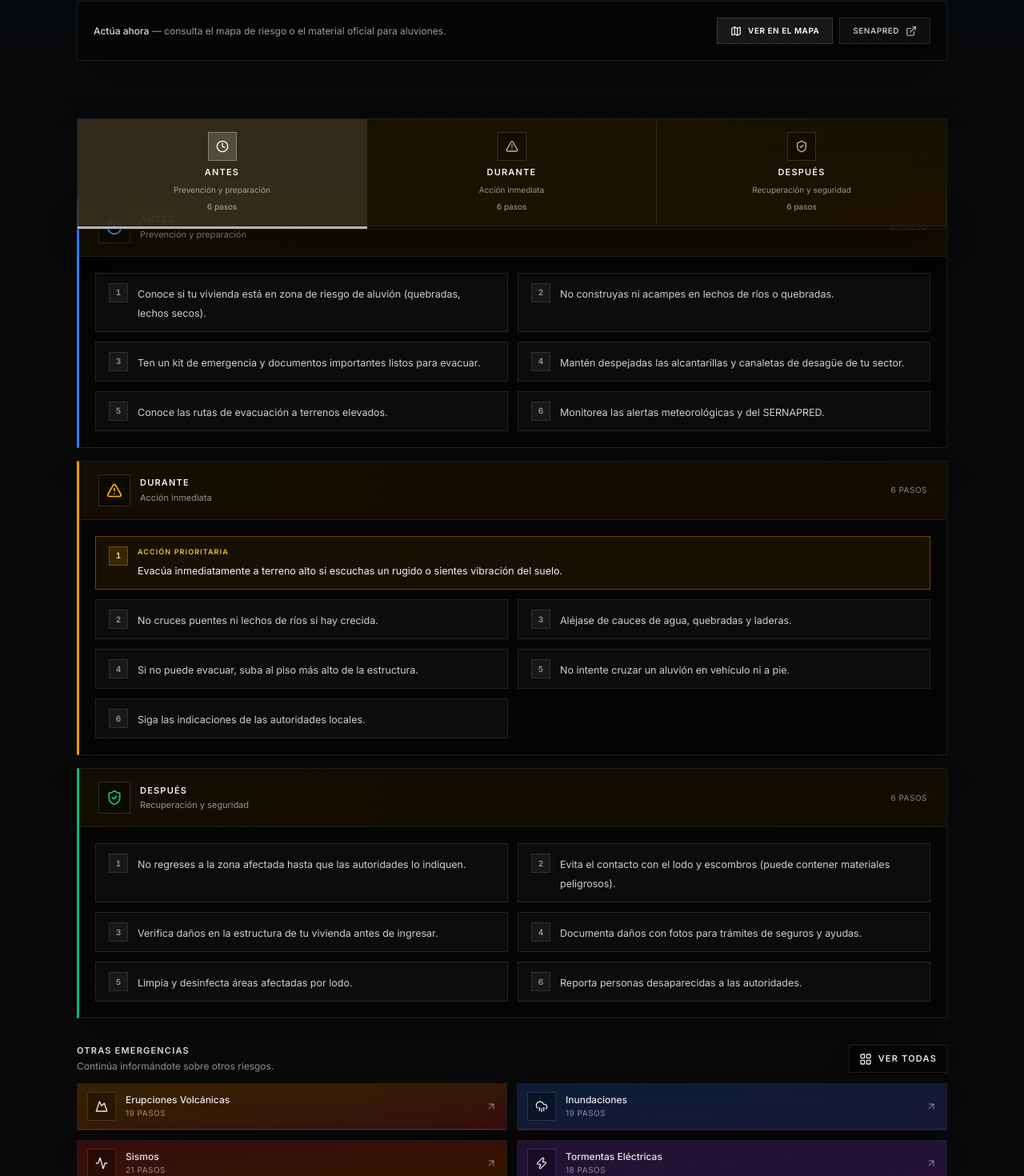
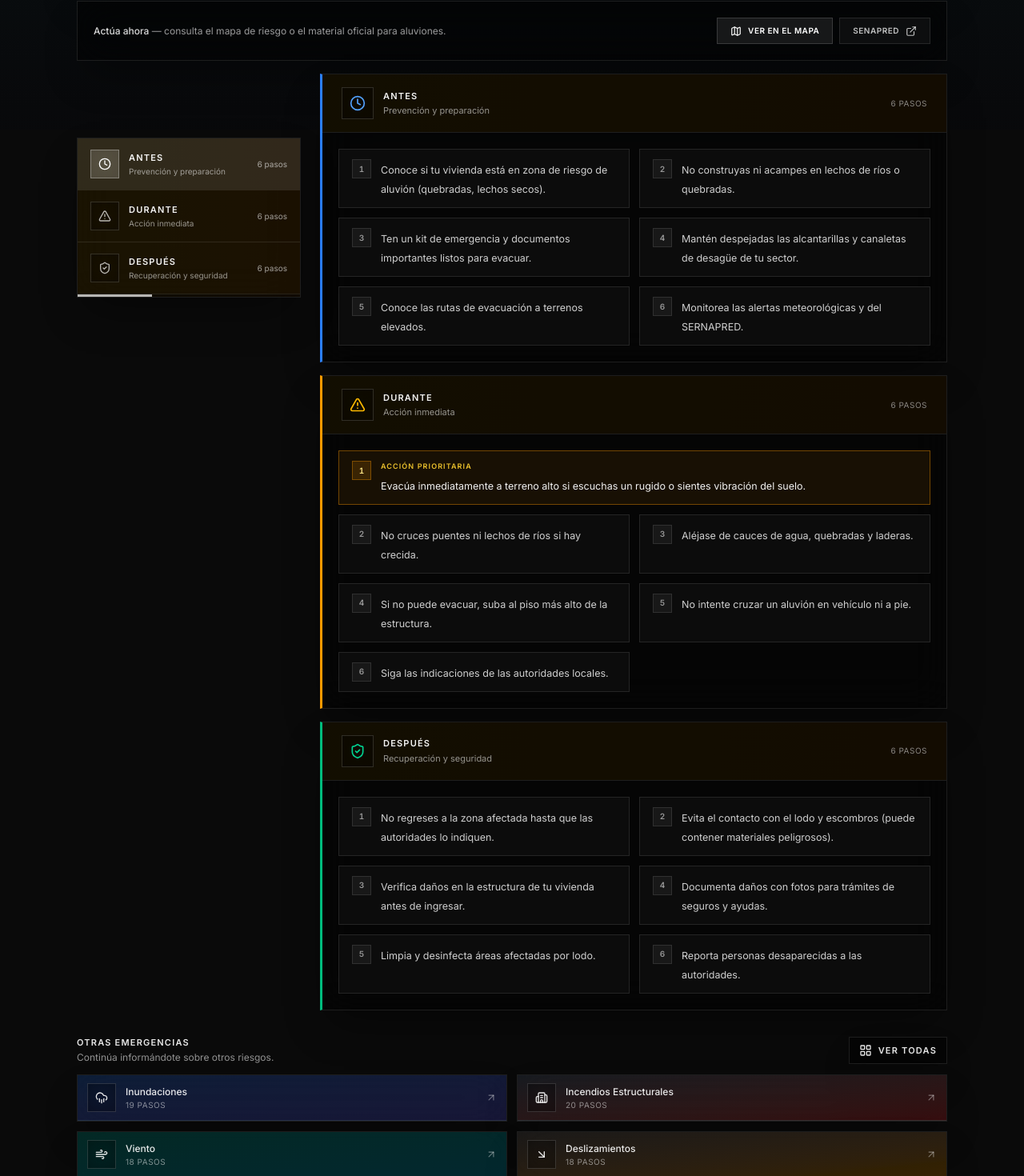
Before and after one commit to Alphabeath/ChileRisk, a Next.js app in the folder frontend/: page /disasters/aluviones in a window 1280 px wide. Shown: the part 638-2108 px from the top of the page at 80% size. Built offline with nearby package versions, Linux system fonts and the light colour scheme.

Commit message:
feat: mejorar la navegación y el diseño de la página de detalles de desastres

```diff
--- a/frontend/app/(citizen)/disasters/[tipo]/page.tsx
+++ b/frontend/app/(citizen)/disasters/[tipo]/page.tsx
@@ -89,11 +89,14 @@ export default async function DisasterDetailPage({
 
         <DisasterDetailActions title={desastre.title} />
 
-        <div className="mt-4">
-          <DisasterDetailNav color={desastre.color} phases={phaseNav} />
-        </div>
+        <section className="mt-4 grid grid-cols-1 gap-4 lg:grid-cols-[minmax(220px,280px)_1fr] lg:items-start lg:gap-6">
+          <DisasterDetailNav
+            color={desastre.color}
+            phases={phaseNav}
+            className="z-10 lg:sticky lg:self-start"
+          />
 
-        <div className="mt-4 flex flex-col gap-4">
+          <div className="flex min-w-0 flex-col gap-4">
             {phases.map((phase) => (
               <DisasterPhasePanel
                 key={phase.key}
@@ -104,6 +107,7 @@ export default async function DisasterDetailPage({
               />
             ))}
           </div>
+        </section>
 
         <RelatedDisasters currentSlug={desastre.slug} />
       </div>
--- a/frontend/components/disasters/disaster-detail-nav.tsx
+++ b/frontend/components/disasters/disaster-detail-nav.tsx
@@ -3,6 +3,7 @@
 import { useEffect, useState } from "react"
 import { AlertTriangle, Clock, ShieldCheck } from "lucide-react"
 import type { LucideIcon } from "lucide-react"
+import { DISASTER_PHASE_NAV_STICKY_TOP_PX } from "@/lib/citizen-layout"
 import { GLASS_DIVIDER, GLASS_MICA_INTERACTIVE_CLASS, GLASS_PANEL_CLASS } from "@/lib/glass-panel"
 import { cn } from "@/lib/utils"
 
@@ -24,9 +25,10 @@ const phaseIcons: Record<DisasterPhaseNavItem["phaseKey"], LucideIcon> = {
 interface DisasterDetailNavProps {
   color: string
   phases: DisasterPhaseNavItem[]
+  className?: string
 }
 
-export function DisasterDetailNav({ color, phases }: DisasterDetailNavProps) {
+export function DisasterDetailNav({ color, phases, className }: DisasterDetailNavProps) {
   const [activeId, setActiveId] = useState(phases[0]?.id ?? "")
 
   useEffect(() => {
@@ -64,8 +66,10 @@ export function DisasterDetailNav({ color, phases }: DisasterDetailNavProps) {
       className={cn(
         GLASS_PANEL_CLASS,
         GLASS_MICA_INTERACTIVE_CLASS,
-        "relative sticky top-14 z-10 overflow-hidden",
+        "relative overflow-hidden",
+        className,
       )}
+      style={{ top: DISASTER_PHASE_NAV_STICKY_TOP_PX }}
       aria-label="Fases de preparación"
     >
       <div
@@ -77,7 +81,13 @@ export function DisasterDetailNav({ color, phases }: DisasterDetailNavProps) {
       />
       <div className="pointer-events-none absolute inset-0 bg-black/50" aria-hidden />
 
-      <ul className={cn("relative grid grid-cols-3 divide-x", GLASS_DIVIDER)}>
+      <ul
+        className={cn(
+          "relative grid grid-cols-3 divide-x",
+          "lg:grid-cols-1 lg:divide-x-0 lg:divide-y",
+          GLASS_DIVIDER,
+        )}
+      >
         {phases.map((phase) => {
           const Icon = phaseIcons[phase.phaseKey]
           const isActive = phase.id === activeId
@@ -87,14 +97,15 @@ export function DisasterDetailNav({ color, phases }: DisasterDetailNavProps) {
                 href={`#${phase.id}`}
                 aria-current={isActive ? "true" : undefined}
                 className={cn(
-                  "flex h-full min-h-[5.5rem] flex-col items-center justify-center gap-1.5 px-2 py-4 text-center transition-all duration-200 sm:min-h-[6.5rem] sm:px-4",
+                  "flex h-full min-h-[4.25rem] flex-col items-center justify-center gap-1 px-2 py-3 text-center transition-all duration-200 sm:min-h-[5.5rem] sm:gap-1.5 sm:px-4 sm:py-4",
+                  "lg:min-h-0 lg:flex-row lg:items-center lg:justify-start lg:gap-3 lg:px-4 lg:py-3.5 lg:text-left",
                   "hover:bg-white/[0.08] focus-visible:outline-none focus-visible:ring-1 focus-visible:ring-inset focus-visible:ring-white/35",
                   isActive && "bg-white/[0.1]",
                 )}
               >
                 <div
                   className={cn(
-                    "flex size-9 items-center justify-center border backdrop-blur-sm transition-all duration-200",
+                    "flex size-9 shrink-0 items-center justify-center border backdrop-blur-sm transition-all duration-200",
                     isActive
                       ? "border-white/30 bg-white/15"
                       : "border-white/15 bg-black/25 group-hover:border-white/25",
@@ -109,13 +120,15 @@ export function DisasterDetailNav({ color, phases }: DisasterDetailNavProps) {
                     aria-hidden
                   />
                 </div>
-                <span className="text-[11px] font-semibold uppercase tracking-[1.2px] text-white/95">
-                  {phase.label}
-                </span>
-                <span className="line-clamp-1 text-[10px] text-white/55 sm:line-clamp-2">
-                  {phase.subtitle}
-                </span>
-                <span className="font-mono text-[10px] tabular-nums text-white/60">
+                <div className="min-w-0 lg:flex-1">
+                  <span className="block text-[11px] font-semibold uppercase tracking-[1.2px] text-white/95">
+                    {phase.label}
+                  </span>
+                  <span className="mt-0.5 line-clamp-1 text-[10px] text-white/55 sm:line-clamp-2 lg:line-clamp-1">
+                    {phase.subtitle}
+                  </span>
+                </div>
+                <span className="shrink-0 font-mono text-[10px] tabular-nums text-white/60 lg:ml-2">
                   {phase.count} pasos
                 </span>
               </a>
--- a/frontend/components/disasters/disaster-phase-panel.tsx
+++ b/frontend/components/disasters/disaster-phase-panel.tsx
@@ -39,13 +39,13 @@ export function DisasterPhasePanel({
       className={cn(
         GLASS_PANEL_CLASS,
         GLASS_MICA_INTERACTIVE_CLASS,
-        "scroll-mt-24 overflow-hidden border-l-[3px]",
+        "scroll-mt-32 overflow-hidden border-l-[3px]",
         phase.border,
       )}
     >
       <header
         className={cn(
-          "relative flex items-center gap-3 border-b px-4 py-4 sm:px-6",
+          "relative flex items-center gap-3 overflow-hidden border-b px-4 py-4 sm:px-6",
           GLASS_DIVIDER,
         )}
       >
--- a/frontend/components/disasters/related-disasters.tsx
+++ b/frontend/components/disasters/related-disasters.tsx
@@ -1,7 +1,6 @@
 "use client"
 
 import Link from "next/link"
-import { useState } from "react"
 import { desastres, type Desastre } from "@/data/disasters"
 import { DISASTERS_NAV_LINK_CLASS, GLASS_DIVIDER, GLASS_MICA_INTERACTIVE_CLASS, GLASS_PANEL_CLASS } from "@/lib/glass-panel"
 import { ArrowUpRight, LayoutGrid } from "lucide-react"
@@ -11,17 +10,24 @@ interface RelatedDisastersProps {
   currentSlug: string
 }
 
-function shuffleAndSlice(slug: string): Desastre[] {
+function seededShuffle(slug: string): Desastre[] {
   const filtered = desastres.filter((d) => d.slug !== slug)
+  // Simple hash from slug for deterministic order
+  let hash = 0
+  for (let i = 0; i < slug.length; i++) {
+    hash = ((hash << 5) - hash + slug.charCodeAt(i)) | 0
+  }
+  // Fisher-Yates with seeded PRNG
   for (let i = filtered.length - 1; i > 0; i--) {
-    const j = Math.floor(Math.random() * (i + 1))
+    hash = (hash * 16807 + 1) % 2147483647
+    const j = Math.abs(hash) % (i + 1)
     ;[filtered[i], filtered[j]] = [filtered[j], filtered[i]]
   }
   return filtered.slice(0, 4)
 }
 
 export function RelatedDisasters({ currentSlug }: RelatedDisastersProps) {
-  const [others] = useState(() => shuffleAndSlice(currentSlug))
+  const others = seededShuffle(currentSlug)
 
   return (
     <section className="mt-8">
--- a/frontend/lib/citizen-layout.ts
+++ b/frontend/lib/citizen-layout.ts
@@ -3,6 +3,9 @@ export const CITIZEN_NAVBAR_TOP_PX = 16
 export const CITIZEN_NAVBAR_HEIGHT_PX = 40
 export const CITIZEN_NAVBAR_CLEARANCE_PX =
   CITIZEN_NAVBAR_TOP_PX + CITIZEN_NAVBAR_HEIGHT_PX + 8
+
+/** Sticky offset for disaster detail phase nav (below floating citizen navbar). */
+export const DISASTER_PHASE_NAV_STICKY_TOP_PX = 80
 
 /** Default `top` for map panels under the navbar (matches `useDraggablePanel` fixed default). */
 export const MAP_PANEL_DEFAULT_TOP_PX = CITIZEN_NAVBAR_CLEARANCE_PX
```
Lines whose indentation alone changed are shown as unchanged.
